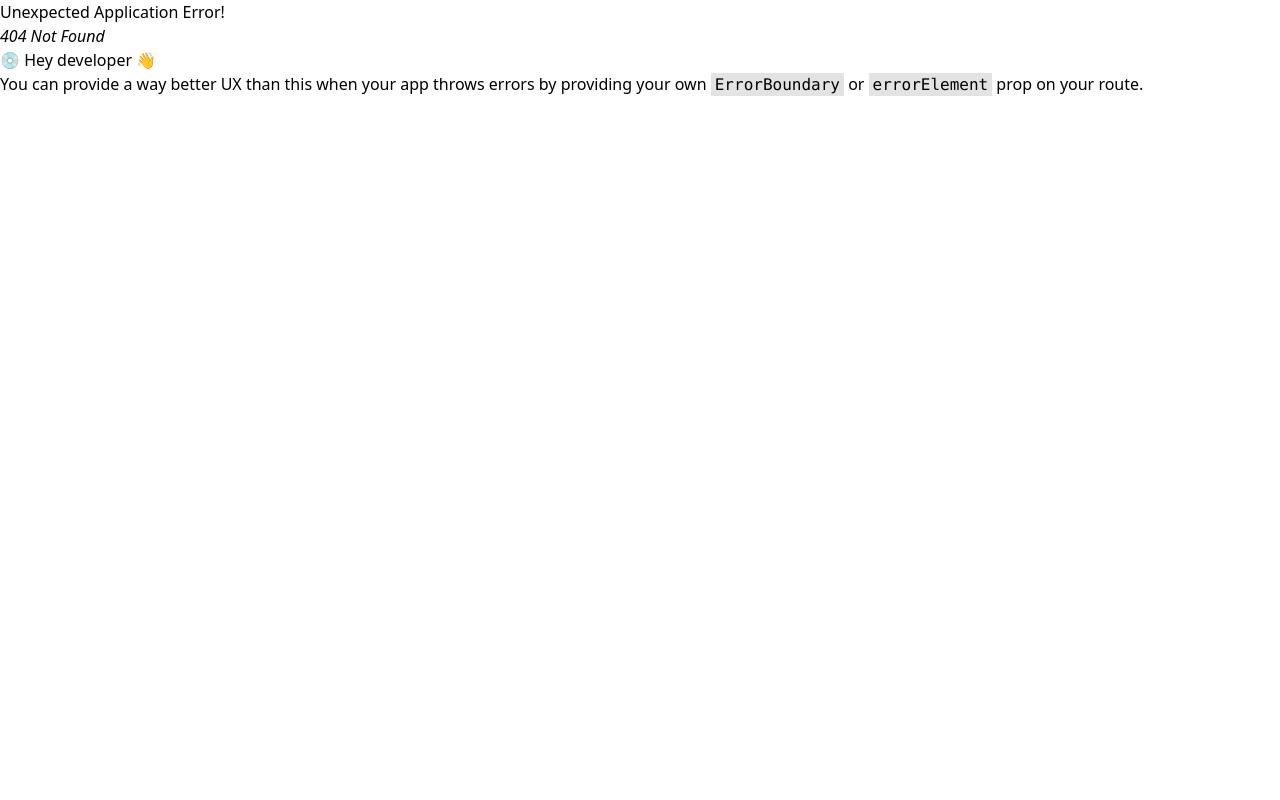
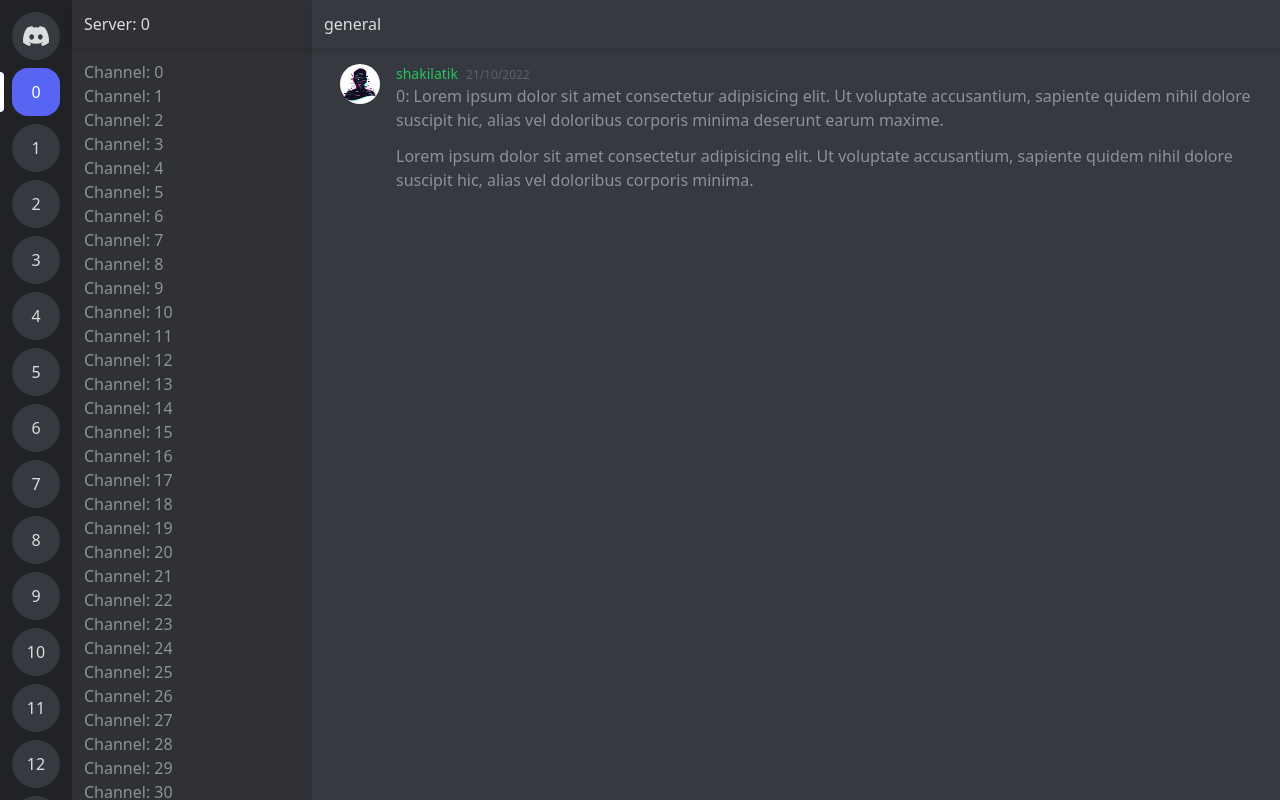
Before and after one commit to SShipon/single_messge, a React (Create React App) app: page /server/0 in a window 1280 px wide. Before the commit this address had no page. Built offline with nearby package versions, Linux system fonts and the light colour scheme.

Commit message:
layout updated and animation added

```diff
--- /dev/null
+++ b/src/components/Home.jsx
@@ -0,0 +1,30 @@
+import React from 'react'
+import SingleMessage from './SingleMessage'
+
+const Home = () => {
+  return (
+    <>
+      <div className='bg-gray-800 w-60 flex flex-col'>
+        <div className='px-3 h-12 flex items-center shadow-md flex-shrink-0'>
+          Friends
+        </div>
+        <div className='text-gray-300 p-3 flex-1 overflow-y-scroll'>
+          <p className='text-white'>Friend (unread)</p>
+          {[...Array(40)].map((_, i) => (
+            <p key={i}>Friends {i}</p>
+          ))}
+        </div>
+      </div>
+      <div className='bg-gray-700 flex-1 flex flex-col'>
+        <div className='px-3 h-12 flex items-center shadow-md'>general</div>
+        <div className='p-3 flex-1 overflow-y-scroll space-y-4'>
+          {[...Array(40)].map((_, i) => (
+            <SingleMessage key={i} i={i} />
+          ))}
+        </div>
+      </div>
+    </>
+  )
+}
+
+export default Home
--- a/src/components/Layout.jsx
+++ b/src/components/Layout.jsx
@@ -1,38 +1,61 @@
 import React from 'react'
-import SingleMessage from './SingleMessage'
+import { Link, Outlet, useLocation } from 'react-router-dom'
 
 const Layout = () => {
+  const location = useLocation()
+  console.log(location.pathname)
   return (
     <div className='flex text-gray-100 h-screen'>
       <div className='bg-gray-900 p-3 space-y-2 overflow-y-scroll'>
-        <div className='bg-gray-700 text-gray-100 hover:bg-brand hover:text-white transition-all duration-200 hover:rounded-2xl w-12 h-12 rounded-3xl flex justify-center items-center'>
-          <DiscordIcon className='w-7 h-5' />
+        <div>
+          <div className='relative group'>
+            <div className='flex items-center h-full absolute -left-3'>
+              <div
+                className={`${
+                  location.pathname === '/'
+                    ? 'h-10'
+                    : 'h-5 scale-0 opacity-0 group-hover:scale-100  group-hover:opacity-100 '
+                } w-1  bg-white rounded-r transition-all duration-200 origin-left`}
+              />
+            </div>
+            <Link
+              to='/'
+              className={`${
+                location.pathname === '/'
+                  ? 'bg-brand text-white rounded-2xl'
+                  : 'text-gray-100 bg-gray-700 group-hover:bg-brand group-hover:text-white group-hover:rounded-2xl rounded-3xl'
+              }   transition-all duration-200  w-12 h-12  flex justify-center items-center group-active:translate-y-px`}
+            >
+              <DiscordIcon className='w-7 h-5' />
+            </Link>
+          </div>
         </div>
         {[...Array(40)].map((_, i) => (
-          <div className='bg-gray-700 text-gray-800 w-12 h-12 rounded-full flex justify-center items-center'>
-            {i}
+          <div className='relative group'>
+            <div className='flex items-center h-full absolute -left-3'>
+              <div
+                className={`${
+                  location.pathname === `/server/${i}`
+                    ? 'h-10'
+                    : 'h-5 scale-0 opacity-0 group-hover:scale-100  group-hover:opacity-100 '
+                } w-1  bg-white rounded-r transition-all duration-200 origin-left`}
+              />
+            </div>
+            <Link
+              to={`server/${i}`}
+              key={i}
+              className={`${
+                location.pathname === `/server/${i}`
+                  ? 'bg-brand text-white rounded-2xl'
+                  : 'text-gray-100 bg-gray-700 group-hover:bg-brand group-hover:text-white group-hover:rounded-2xl rounded-3xl'
+              }   transition-all duration-200  w-12 h-12  flex justify-center items-center group-active:translate-y-px`}
+            >
+              {i}
+            </Link>
           </div>
         ))}
       </div>
-      <div className='bg-gray-800 w-60 flex flex-col'>
-        <div className='px-3 h-12 flex items-center shadow-md flex-shrink-0'>
-          Tailwind CSS
-        </div>
-        <div className='text-gray-300 p-3 flex-1 overflow-y-scroll'>
-          <p className='text-white'>Channel (unread)</p>
-          {[...Array(40)].map((_, i) => (
-            <p>Channel: {i}</p>
-          ))}
-        </div>
-      </div>
-      <div className='bg-gray-700 flex-1 flex flex-col'>
-        <div className='px-3 h-12 flex items-center shadow-md'>general</div>
-        <div className='p-3 flex-1 overflow-y-scroll space-y-4'>
-          {[...Array(40)].map((_, i) => (
-            <SingleMessage i={i} />
-          ))}
-        </div>
-      </div>
+      <Outlet />
     </div>
   )
 }
--- /dev/null
+++ b/src/components/Server.jsx
@@ -0,0 +1,31 @@
+import React from 'react'
+import { useParams } from 'react-router-dom'
+import SingleMessage from './SingleMessage'
+
+const Server = () => {
+  const { id } = useParams()
+  return (
+    <>
+      <div className='bg-gray-800 w-60 flex flex-col'>
+        <div className='px-3 h-12 flex items-center shadow-md flex-shrink-0'>
+          <p>Server: {id}</p>
+        </div>
+        <div className='text-gray-300 p-3 flex-1 overflow-y-scroll'>
+          {[...Array(40)].map((_, i) => (
+            <p key={i}>Channel: {i}</p>
+          ))}
+        </div>
+      </div>
+      <div className='bg-gray-700 flex-1 flex flex-col'>
+        <div className='px-3 h-12 flex items-center shadow-md'>general</div>
+        <div className='p-3 flex-1 overflow-y-scroll space-y-4'>
+          {[...Array(parseInt(id) + 1)].map((_, i) => (
+            <SingleMessage key={i} i={i} />
+          ))}
+        </div>
+      </div>
+    </>
+  )
+}
+
+export default Server
```
Also changed, not shown: src/routes/routes.js (+16 -3 lines).
